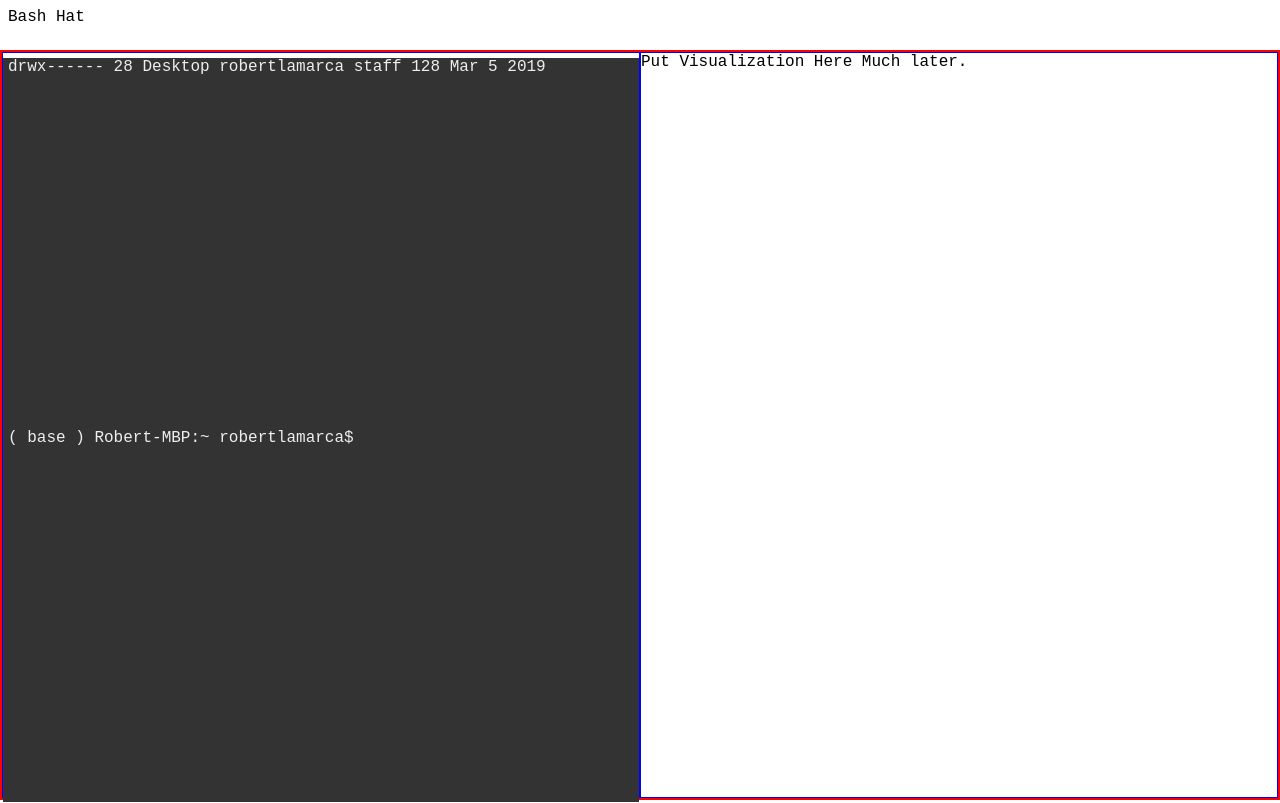
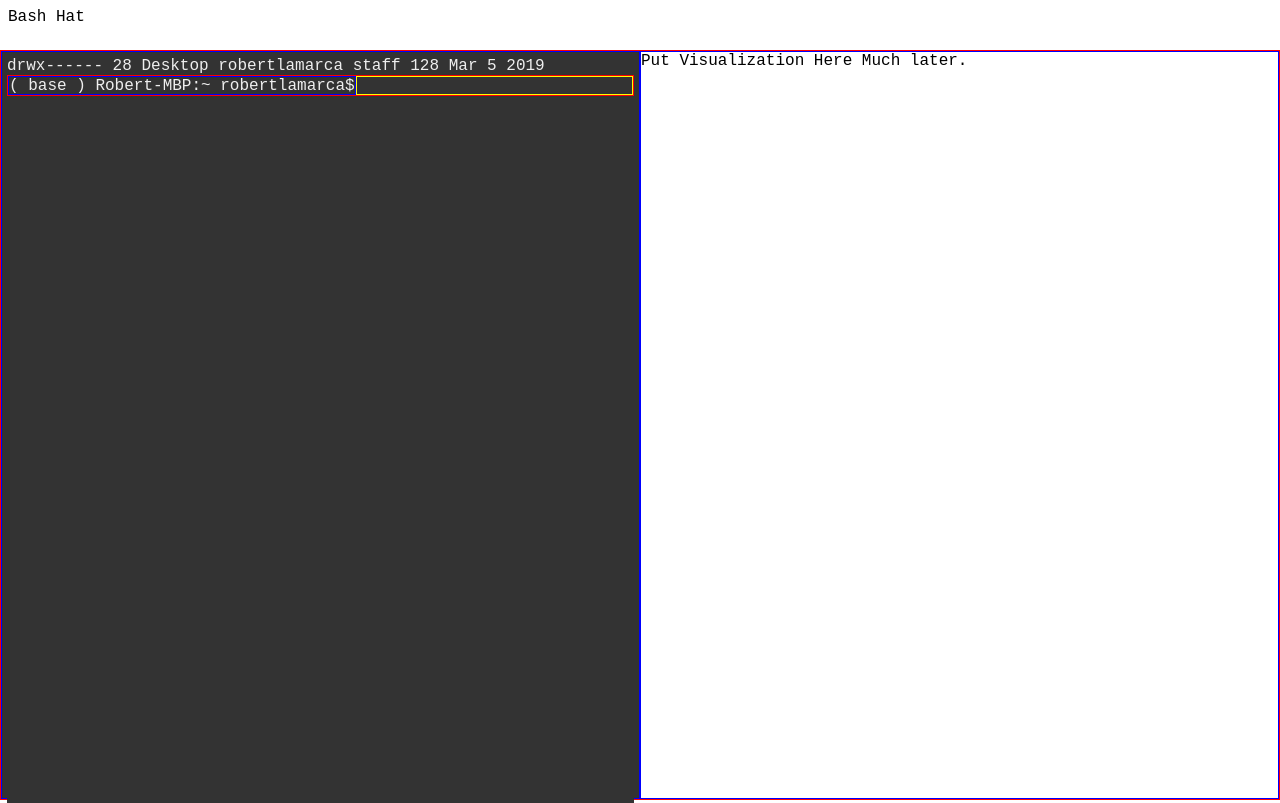
Before and after one commit to nyjs-study-group/bash-hat, a React (Vite) app: page / in a window 1280 px wide. Built offline with nearby package versions, Linux system fonts and the light colour scheme.

Commit message:
terminal appearance moving closer to where it should be.. working on text interactions

```diff
--- a/src/App.css
+++ b/src/App.css
@@ -1,17 +1,3 @@
-
-/* * {
-    box-sizing: border-box;
-} */
-
-.container.panels {
-    display: flex;
-    border: 2px solid red;
-    position: absolute;
-    top: 50px;
-    bottom: 0;
-    left: 0;
-    right: 0;
-}
 
 * {
     box-sizing: border-box;
@@ -21,3 +7,19 @@ body {
     font-family: 'Courier New', Courier, monospace;
     font-size: 16px;
 }
+
+.container {
+    display: flex;
+    flex-direction: row;
+}
+
+.container.panels {
+    display: flex;
+    border: 1px solid red;
+
+    position: absolute;
+    top: 50px;
+    bottom: 0;
+    left: 0;
+    right: 0;
+}
--- a/src/App.js
+++ b/src/App.js
@@ -8,10 +8,11 @@ import { Visualization } from './components/visualization';
 import './App.css';
 
 export default () => (
-  <>
+  <div className="container">
     <Header />
 
     <div className="container panels">
+
       <Panel name="left">
         <Terminal/>
       </Panel>
@@ -19,8 +20,9 @@ export default () => (
       <Panel name="right">
         <Visualization/>
       </Panel>
+
     </div>
-  </>
+  </div>
 );
 
 /**
--- a/src/components/panel/panel.component.js
+++ b/src/components/panel/panel.component.js
@@ -1,8 +1,10 @@
 import React from 'react';
+import { Terminal } from '../terminal';
 
 // Note importing .css code here will apply the styles
 // into the .jsx code
 import './panel.component.css';
+
 
 export const Panel = props => (
     <div className="container panel">
--- a/src/components/terminal/input/terminal-input.component.js
+++ b/src/components/terminal/input/terminal-input.component.js
@@ -1,14 +1,54 @@
-import React from 'react';
+import React, { useEffect, useState } from 'react';
+
+
 
 import '../terminal.component.css';
 
-export const TerminalInput = props => (
+export const TerminalInput = props => {
+
+    const onKeyDown = event$ => {
+        const element = event$.target;
+        const { clientWidth, scrollWidth } = element;
+
+        if ( element.id !== 'promptInput') {
+            return;
+        }
+
+        // Enter key is hit
+        if ( event$.keyCode === 13 ) {
+
+            setInputText( element.innerText );
+            console.log( ' enter set the input text as ', inputText );
+
+
+        } else if ( 0 > element.clientWidth - element.scrollWidth ) {
+            // above logic detects text overflow
+
+            setInputText( element.innerText );
+            console.log( 'overflow set the input text as ', inputText );
+        }
+    }
+
+    const [ inputText, setInputText ] = useState('');
+
+    useEffect( () => {
+        window.addEventListener('keyup', onKeyDown );
+
+        return () =>
+          window.removeEventListener('keyup', onKeyDown );
+      }
+    );
+
+    return (
         <div className="input terminal">
+
             <div className="prompt status">
                 ( base ) Robert-MBP:~ robertlamarca$
             </div>
-        <div className="prompt input" contentEditable>
 
+            <div id="promptInput"
+                className="prompt input" contentEditable>
             </div>
         </div>
-)
+    );
+}
--- a/src/components/terminal/output/terminal-output.component.js
+++ b/src/components/terminal/output/terminal-output.component.js
@@ -6,7 +6,6 @@ import '../terminal.component.css';
 export const TerminalOutput = props => (
     <div className="output terminal">
         <div className="line">
-
             drwx------  28 Desktop robertlamarca  staff  128  Mar 5  2019
         </div>
     </div>
--- a/src/components/terminal/terminal.component.css
+++ b/src/components/terminal/terminal.component.css
@@ -21,9 +21,8 @@
     margin: 5px;
     width: calc( 100% - 10px );
     overflow: hidden;
-
     display: grid;
-
+    grid-auto-rows: min-content;
 }
 
 .input.terminal {
@@ -38,3 +37,20 @@
     width: 100% - 10px;
     opacity: 1;
 }
+
+.input.terminal {
+    border: 1px solid red;
+    display: flex;
+}
+
+.prompt.status {
+    border: 1px solid blue;
+}
+
+.prompt.input {
+    border: 1px solid yellow;
+    flex-grow: 1;
+    overflow: hidden;
+    text-overflow: ellipsis;
+
+}
```
Lines whose indentation alone changed are shown as unchanged.
